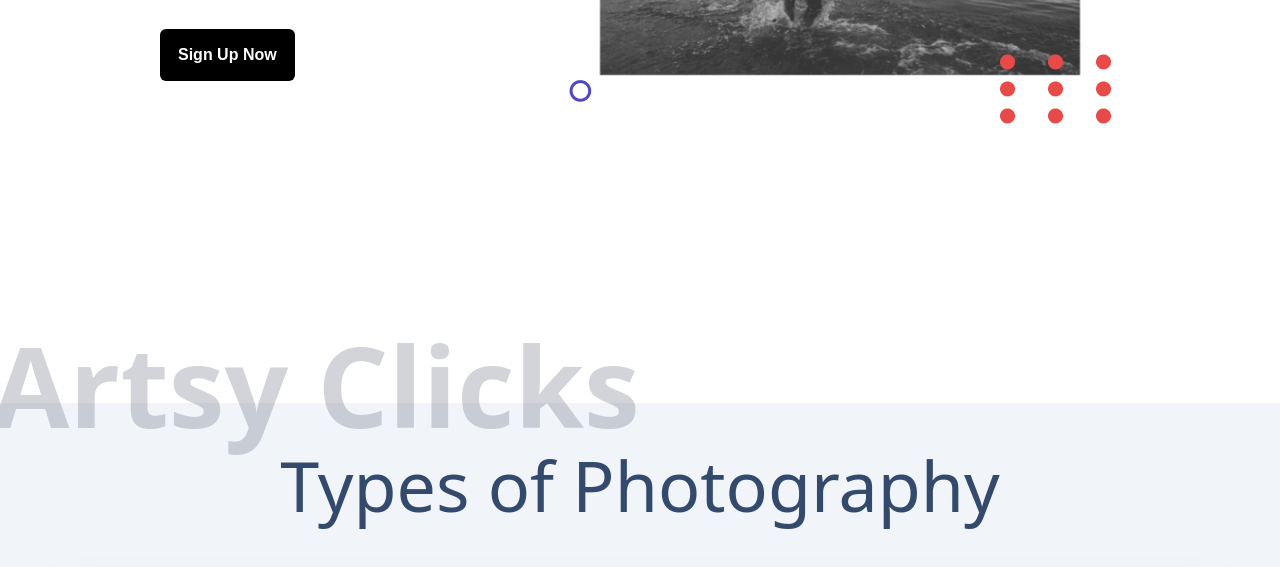
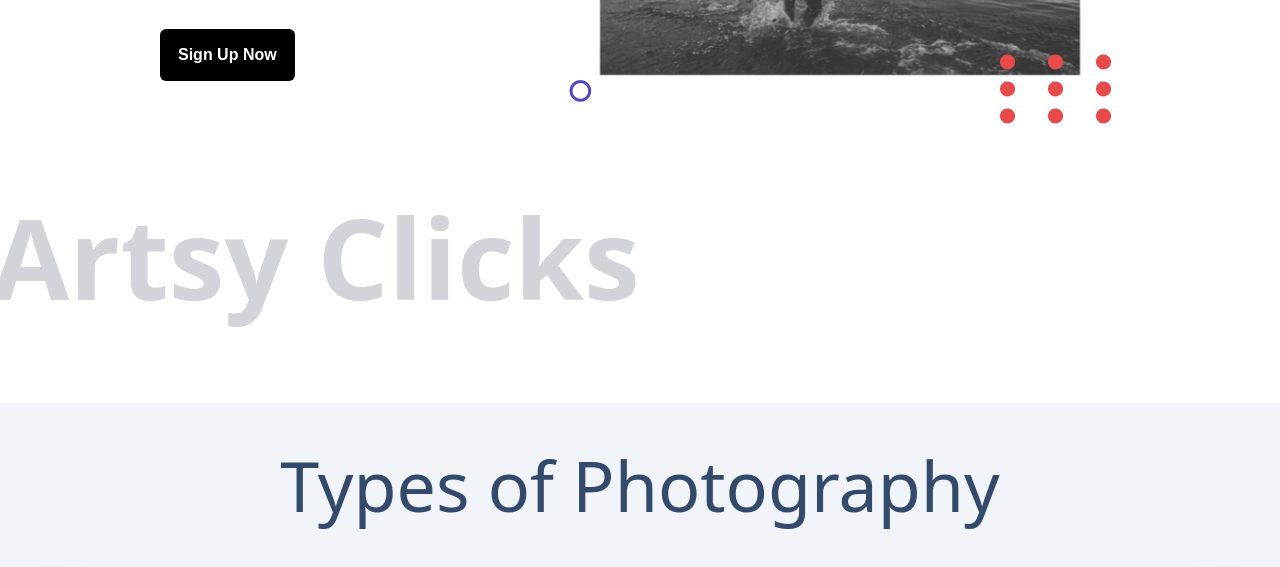
Before and after one commit to swetagit186/COPS-Hackalog-Project, a website built with Vite: page index.html in a window 1280 px wide. Shown: the part 523-1090 px from the top of the page. Built offline with nearby package versions, Linux system fonts and the light colour scheme; files whose address does not match are found by name.

Commit message:
Update index.html

```diff
--- a/index.html
+++ b/index.html
@@ -121,7 +121,7 @@
   </div>
 
   </section>
-  <h1 class="absolute text-[7rem] -bottom-[12rem] -left-2  text-gray-500 font-bold  opacity-30">Artsy Clicks</h1>
+  <h1 class="absolute text-[7rem] -bottom-[4rem] -left-2  text-gray-500 font-bold  opacity-30">Artsy Clicks</h1>
   <br><br><br><br>
   <section class="bg-slate-100">
     <section class="text-grayBlue text-[70px] items-center text-center pt-[30px]  " id="types">Types of Photography</section>
```
